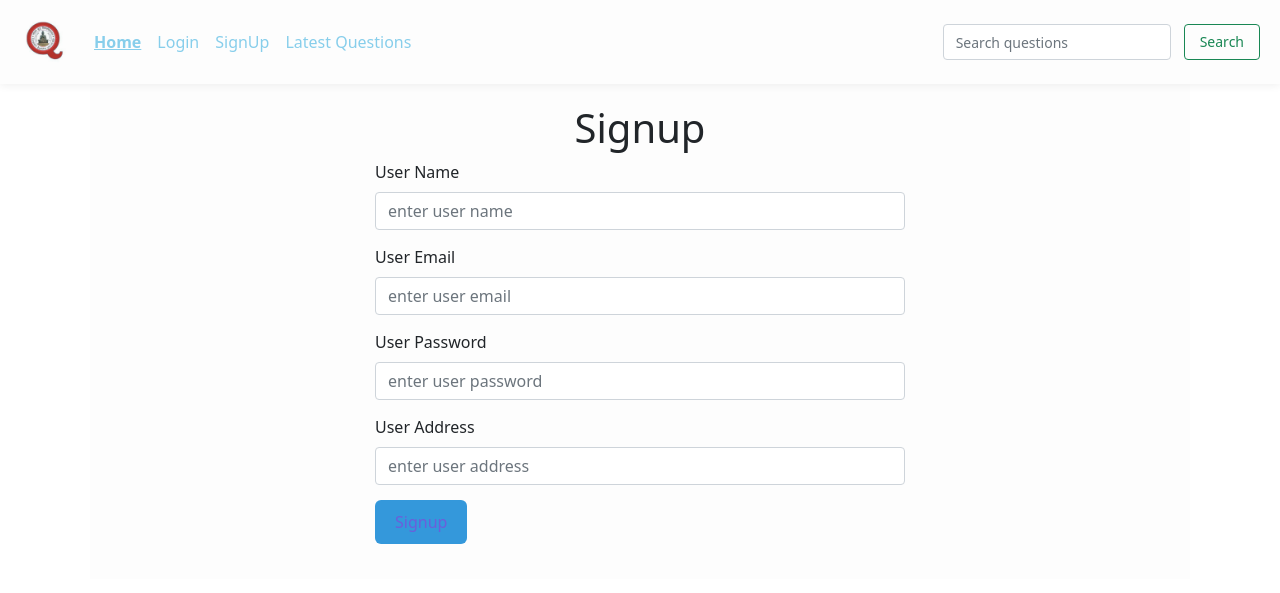
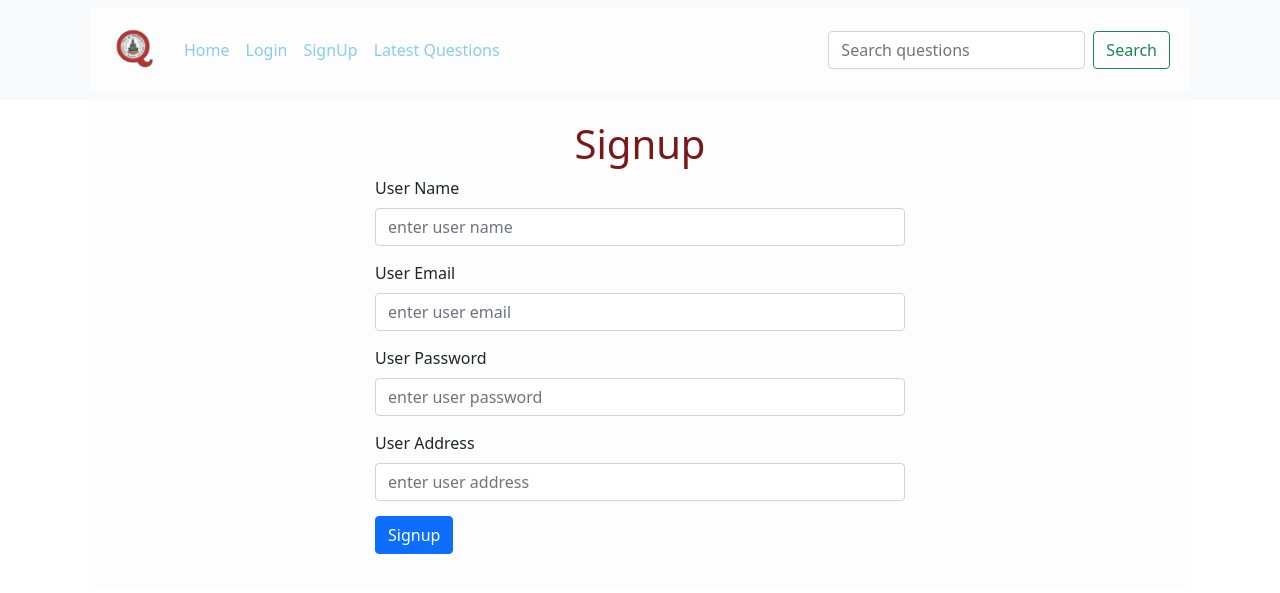
Before and after one commit to iNitishSheoran/GBU-QUORA, a PHP site: the page made by index.php in a window 1280 px wide. Shown: the top 593 px of the page. Run offline with PHP 8.4, Linux system fonts and the light colour scheme.

Commit message:
add a little style

```diff
--- a/common/db.php
+++ b/common/db.php
@@ -1,4 +1,4 @@
-<?php
+<!-- <?php
 mysqli_report(MYSQLI_REPORT_ERROR | MYSQLI_REPORT_STRICT);
 
 $servername = "localhost";
@@ -17,4 +17,4 @@ if (!$conn) {
     die("Connection failed: " . mysqli_connect_error());
 }
 
-?>
+?> -->
--- a/public/style.css
+++ b/public/style.css
@@ -3,7 +3,8 @@ a{
 }
 .heading{
     text-align: center;
-}
+    color: #7a1818;
+  }
 .margin-bottom-15{
     margin-bottom: 15px;
 }
@@ -37,6 +38,15 @@ a{
     height: auto;
 
 }
+.question-box {
+  background-color: #d64a12;
+  border-left: 5px solid #3498db;
+  padding: 20px;
+  margin-bottom: 25px;
+  border-radius: 8px;
+  box-shadow: 0 2px 6px rgba(0,0,0,0.05);
+}
+
 
 
 @media (max-width: 768px) {
@@ -65,7 +75,7 @@ a{
 }
 
 .question-box {
-  background-color: #f0f8ff;
+  background-color: #d64a12;
   border-left: 5px solid #3498db;
   padding: 20px;
   margin-bottom: 25px;
@@ -73,151 +83,9 @@ a{
   box-shadow: 0 2px 6px rgba(0,0,0,0.05);
 }
 
-.question-title {
-  font-size: 1.5rem;
-  color: #353131;
-  margin-bottom: 15px;
+.question-list {
+    border: 1px solid #ddd;
+    padding: 15px;
+    margin: 10px;
+    background-color: #ee2e0c;
 }
-
-.question-description {
-  font-size: 1rem;
-  color: #444;
-  line-height: 1.6;
-}
-
-.answer-form textarea {
-  width: 100%;
-  min-height: 100px;
-  padding: 10px;
-  border: 1px solid #ccc;
-  border-radius: 6px;
-  margin-bottom: 15px;
-}
-
-.btn-primary {
-  background-color: #3498db;
-  color: #6a5fdb;
-  padding: 10px 20px;
-  border: none;
-  border-radius: 6px;
-  cursor: pointer;
-}
-
-.btn-primary:hover {
-  background-color: #604cd1;
-}
-
-.related-title {
-  font-size: 1.3rem;
-  color: #63819e;
-  margin-bottom: 15px;
-}
-
-.related-question {
-  background-color: #ffffff;
-  padding: 10px 15px;
-  margin-bottom: 10px;
-  border-left: 3px solid #2ecc71;
-  border-radius: 4px;
-  box-shadow: 0 1px 3px rgba(0,0,0,0.05);
-}
-
-.related-question a {
-  text-decoration: none;
-  color: #2980b9;
-  font-weight: 500 ;
-}
-
-.related-question a:hover {
-  text-decoration: underline;
-}
-.navbar {
-  box-shadow: 0 2px 6px rgba(0, 0, 0, 0.1);
-  padding:0;
-}
-
-.navbar-nav .nav-link {
-  font-weight: 500;
-  color: #2c3e50;
-  transition: color 0.3s ease;
-}
-
-.navbar {
-
-  background-color: #ffffff;
-  box-shadow: 0 2px 8px rgba(0, 0, 0, 0.06);
-}
-
-.navbar .container {
-  align-items: center;
-  justify-content: space-between;
-    display: flex;
-}
-
-/* Shrink logo */
-.navbar-brand img {
-  width: 100px;
-  height: auto;
-  transition: transform 0.3s ease;
-}
-
-/* Improve nav-link spacing and style */
-.navbar-nav .nav-link {
-  color: #0077cc;
-  font-weight: 400;
-  padding: 6px 12px;
-  transition: color 0.3s ease;
-}
-
-.navbar-nav .nav-link:hover,
-.navbar-nav .nav-link.active {
-  color: #0056a3;
-  text-decoration: underline;
-    font-weight: bold;
-}
-
-/* Adjust search box */
-form.d-flex {
-  gap: 5px;
-}
-
-form.d-flex input {
-  height: 36px;
-  font-size: 14px;
-}
-
-form.d-flex .btn {
-  height: 36px;
-  padding: 0 15px;
-  font-size: 14px;
-  line-height: 1;
-}
-
-.navbar {
-  position: sticky;
-  top: 0;
-  z-index: 999;
-}
-/* Optional: style logo */
-.logo-img {
-  width: 60px;
-  height: auto;
-  border-radius: 50%;
-  transition: transform 0.3s ease;
-}
-
-.logo-img:hover {
-  transform: scale(1.05);
-}
-
-/* gyggygyg */
-.navbar .container {
-  max-width: 100% !important;
-  max-height: 100% !important;
-
-}
-.navbar-brand img {
-  width: 100px;
-  height: auto;
-  transition: transform 0.3s ease;
-}
```
